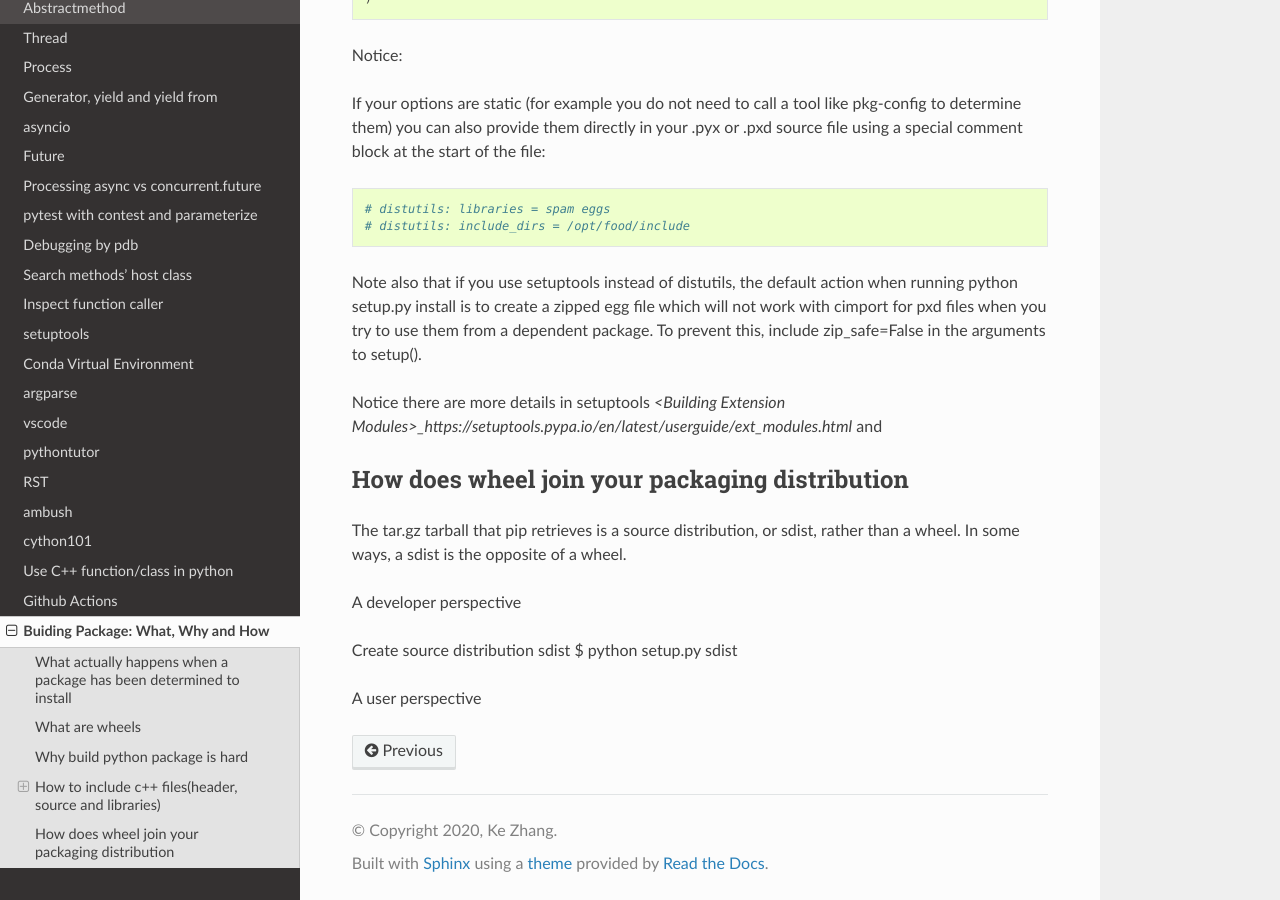
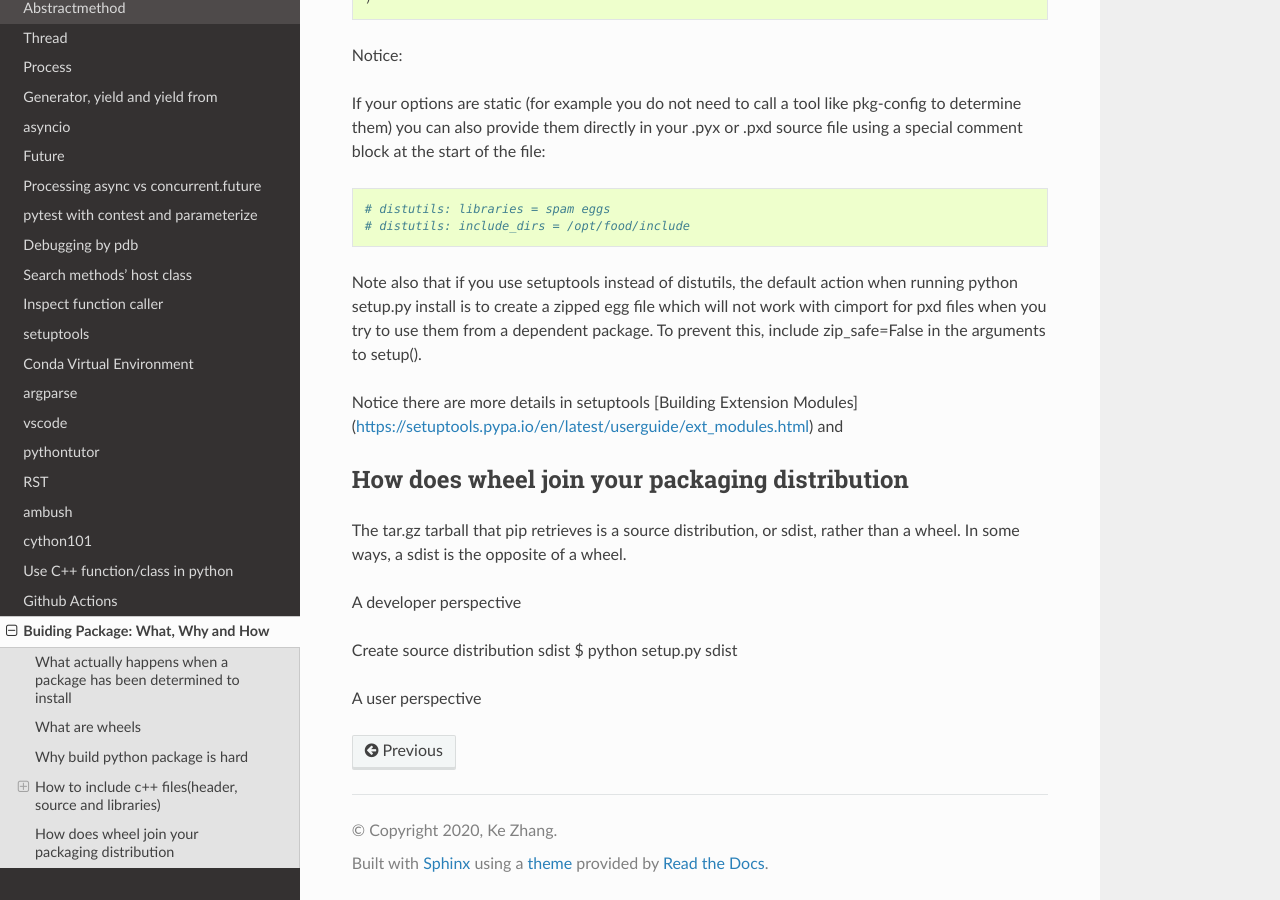
Before and after one commit to ke-zhang-rd/krystal, a Sphinx documentation site: the page built from docs/source/wheel.rst, in a window 1280 px wide and 900 px high, scrolled down 2252 px. Built offline with Sphinx 7.4.7 and the Read the Docs theme 2.0.0, drawn with Linux system fonts in a browser that asks for light colours; part of the change alters nothing that is shown.

```diff
--- a/docs/source/wheel.rst
+++ b/docs/source/wheel.rst
@@ -115,7 +115,7 @@ If your options are static (for example you do not need to call a tool like pkg-
 
 Note also that if you use setuptools instead of distutils, the default action when running python setup.py install is to create a zipped egg file which will not work with cimport for pxd files when you try to use them from a dependent package. To prevent this, include zip_safe=False in the arguments to setup().
 
-Notice there are more details in setuptools `<Building Extension Modules>_https://setuptools.pypa.io/en/latest/userguide/ext_modules.html` and
+Notice there are more details in setuptools [Building Extension Modules](https://setuptools.pypa.io/en/latest/userguide/ext_modules.html) and
 
 How does wheel join your packaging distribution
 -----------------------------------------------
```
